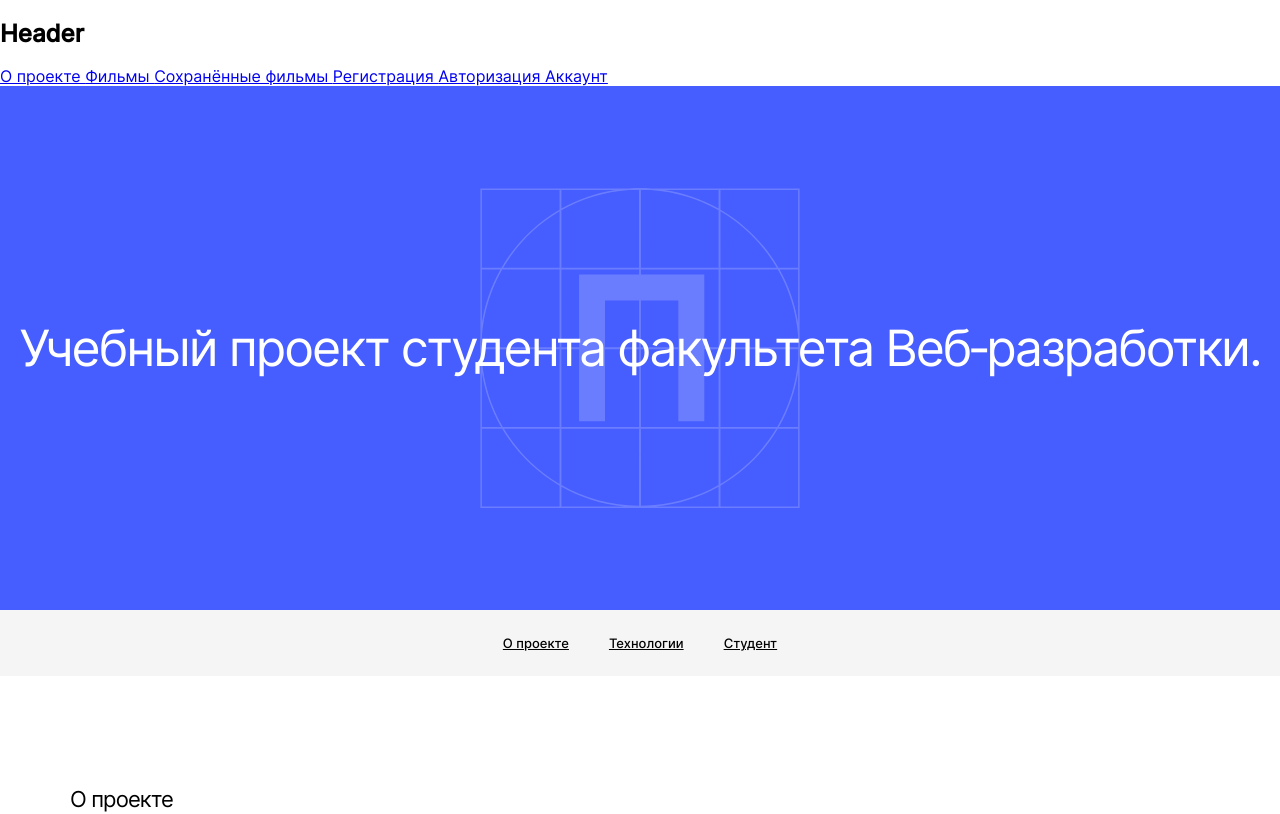
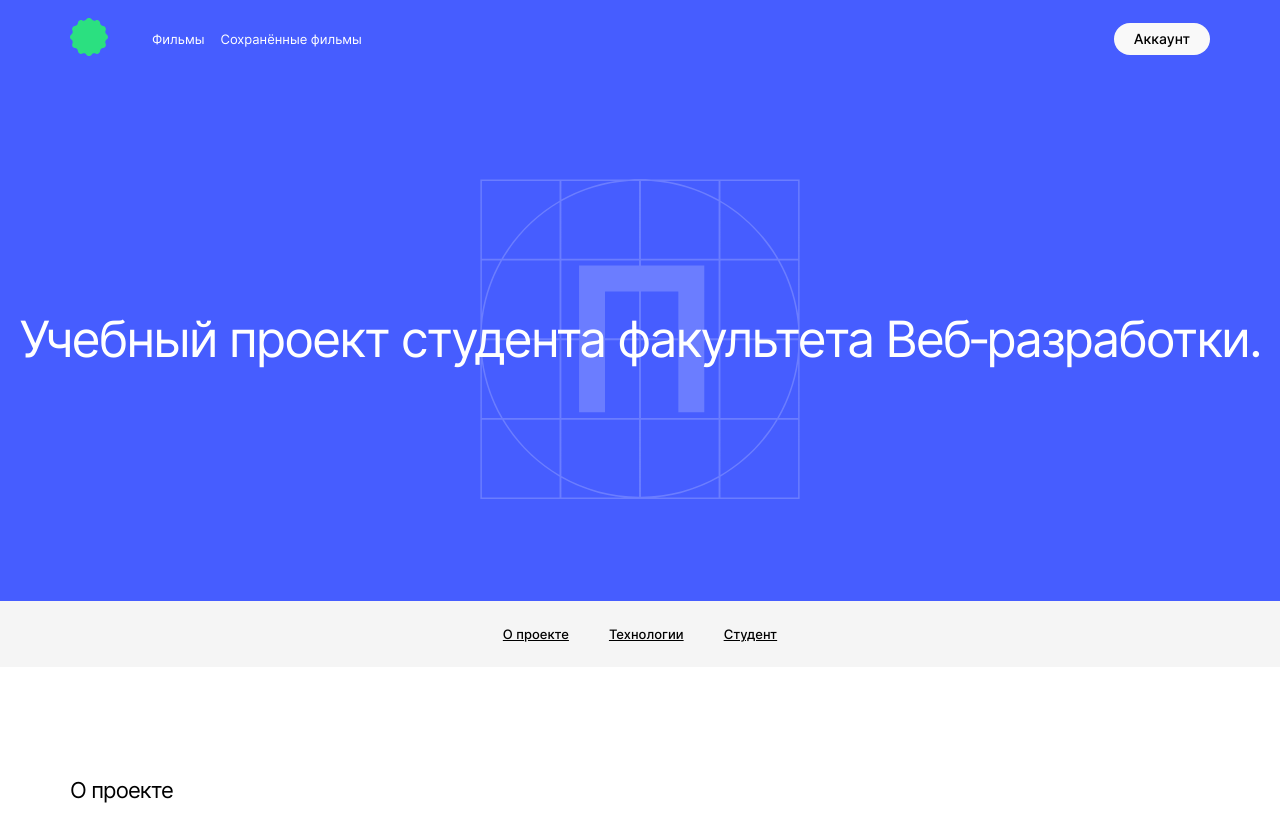
Before and after one commit to stvor/movies-explorer-frontend, a React (Create React App) app: page / in a window 1280 px wide. Shown: the top 814 px of the page. Built offline with nearby package versions, Linux system fonts and the light colour scheme.

Commit message:
feat: сверстал компоненты Header и Naigation

```diff
--- a/src/components/App/App.js
+++ b/src/components/App/App.js
@@ -12,27 +12,29 @@ import PageNotFound from '../PageNotFound/PageNotFound';
 import './App.css';
 
 function App() {
+  const [isLoggedIn, setIsLoggedIn] = React.useState(true);
+
   return (
     <div className="page">
       <div className="page__container">
         <Switch>
           <Route exact path="/">
-            <Header />
+            <Header isLoggedIn={isLoggedIn} isHeaderColored={true} />
             <Main />
             <Footer />
           </Route>
           <Route path="/movies">
-            <Header />
+            <Header isLoggedIn={isLoggedIn} isHeaderColored={false} />
             <Movies />
             <Footer />
           </Route>
           <Route path="/saved-movies">
-            <Header />
+            <Header isLoggedIn={isLoggedIn} isHeaderColored={false} />
             <SavedMovies />
             <Footer />
           </Route>
           <Route path="/profile">
-            <Header />
+            <Header isLoggedIn={isLoggedIn} isHeaderColored={false} />
             <Profile />
           </Route>
           <Route path="/signin">
--- a/src/components/Header/Header.css
+++ b/src/components/Header/Header.css
@@ -0,0 +1,13 @@
+.header {
+  padding: 18px 70px;
+}
+
+.header_colored {
+  background-color: #465DFF;
+}
+
+.header__wrap {
+  display: flex;
+  align-items: center;
+  gap: 44px;
+}
--- a/src/components/Header/Header.js
+++ b/src/components/Header/Header.js
@@ -1,17 +1,18 @@
 import React from 'react';
 import './Header.css';
 import { Link } from 'react-router-dom';
+import Navigation from '../Navigation/Navigation';
+import Logo from '../../images/logo.svg';
 
-function Header() {
+function Header({ isLoggedIn, isHeaderColored }) {
   return (
-    <header className="header">
-      <h2>Header</h2>
-      <Link to="/"> О проекте </Link>
-      <Link to="/movies"> Фильмы </Link>
-      <Link to="/saved-movies"> Сохранённые фильмы </Link>
-      <Link to="/signup"> Регистрация </Link>
-      <Link to="/signin"> Авторизация </Link>
-      <Link to="/profile"> Аккаунт </Link>
+    <header className={`header ${isHeaderColored ? "header_colored" : ""}`}>
+      <div className="header__wrap">
+        <Link exact to="/">
+          <img src={Logo} alt="Логотип сайта" />
+        </Link>
+        <Navigation isLoggedIn={isLoggedIn} isHeaderColored={isHeaderColored} />
+      </div>
     </header>
   );
 }
--- a/src/components/Navigation/Navigation.css
+++ b/src/components/Navigation/Navigation.css
@@ -0,0 +1,70 @@
+.navigation {
+  display: flex;
+  justify-content: space-between;
+  align-items: center;
+  flex-grow: 1;
+}
+
+.navigation__site {
+  display: flex;
+  align-items: center;
+  gap: 16px;
+}
+
+.navigation__site-link {
+  font-style: normal;
+  font-weight: normal;
+  font-size: 13px;
+  line-height: 18px;
+  color: #000000;
+  text-decoration: none;
+}
+
+.navigation__site-link_white {
+  color: #FFFFFF;
+}
+
+.navigation__site-link_active {
+  font-weight: 500;
+}
+
+.navigation__user {
+  display: flex;
+  justify-content: flex-end;
+  align-items: center;
+  flex-grow: 1;
+  gap: 30px;
+}
+
+.navigation__user-register {
+  font-style: normal;
+  font-weight: 500;
+  font-size: 12px;
+  line-height: 16px;
+  color: #FFFFFF;
+  text-decoration: none;
+}
+
+.navigation__user-login {
+  padding: 8px 20px;
+  background-color: #2BE080;
+  border-radius: 3px;
+  font-style: normal;
+  font-weight: 500;
+  font-size: 12px;
+  line-height: 16px;
+  color: #000000;
+  text-decoration: none;
+}
+
+.navigation__user-profile {
+  padding: 8px 20px;
+  background-color: #F9F9F9;
+  border-radius: 20px;
+  font-style: normal;
+  font-weight: 500;
+  font-size: 14px;
+  line-height: 16px;
+  color: #000000;
+  text-decoration: none;
+}
--- a/src/components/Navigation/Navigation.js
+++ b/src/components/Navigation/Navigation.js
@@ -1,9 +1,27 @@
 import React from 'react';
+import { NavLink } from 'react-router-dom';
 import './Navigation.css';
 
-function Navigation() {
+function Navigation({ isLoggedIn, isHeaderColored }) {
   return (
-    <h2>Navigation</h2>
+    <nav className="navigation">
+        {isLoggedIn ? (
+          <div className="navigation__site">
+            <NavLink className={`navigation__site-link ${isHeaderColored ? "navigation__site-link_white" : ""}`} activeClassName="navigation__site-link_active" to="/movies">Фильмы</NavLink>
+            <NavLink className={`navigation__site-link ${isHeaderColored ? "navigation__site-link_white" : ""}`} activeClassName="navigation__site-link_active" to="/saved-movies">Сохранённые фильмы</NavLink>
+          </div>
+        ) : ''}
+      <div className="navigation__user">
+        {isLoggedIn ? (
+          <NavLink className="navigation__user-profile" to="/profile">Аккаунт</NavLink>
+        ) : (
+          <>
+            <NavLink className="navigation__user-register" to="/signup">Регистрация</NavLink>
+            <NavLink className="navigation__user-login" to="/signin">Войти</NavLink>
+          </>
+        )}
+      </div>
+    </nav>
   );
 }
 
```
Also changed, not shown: src/images/logo.svg (added).
